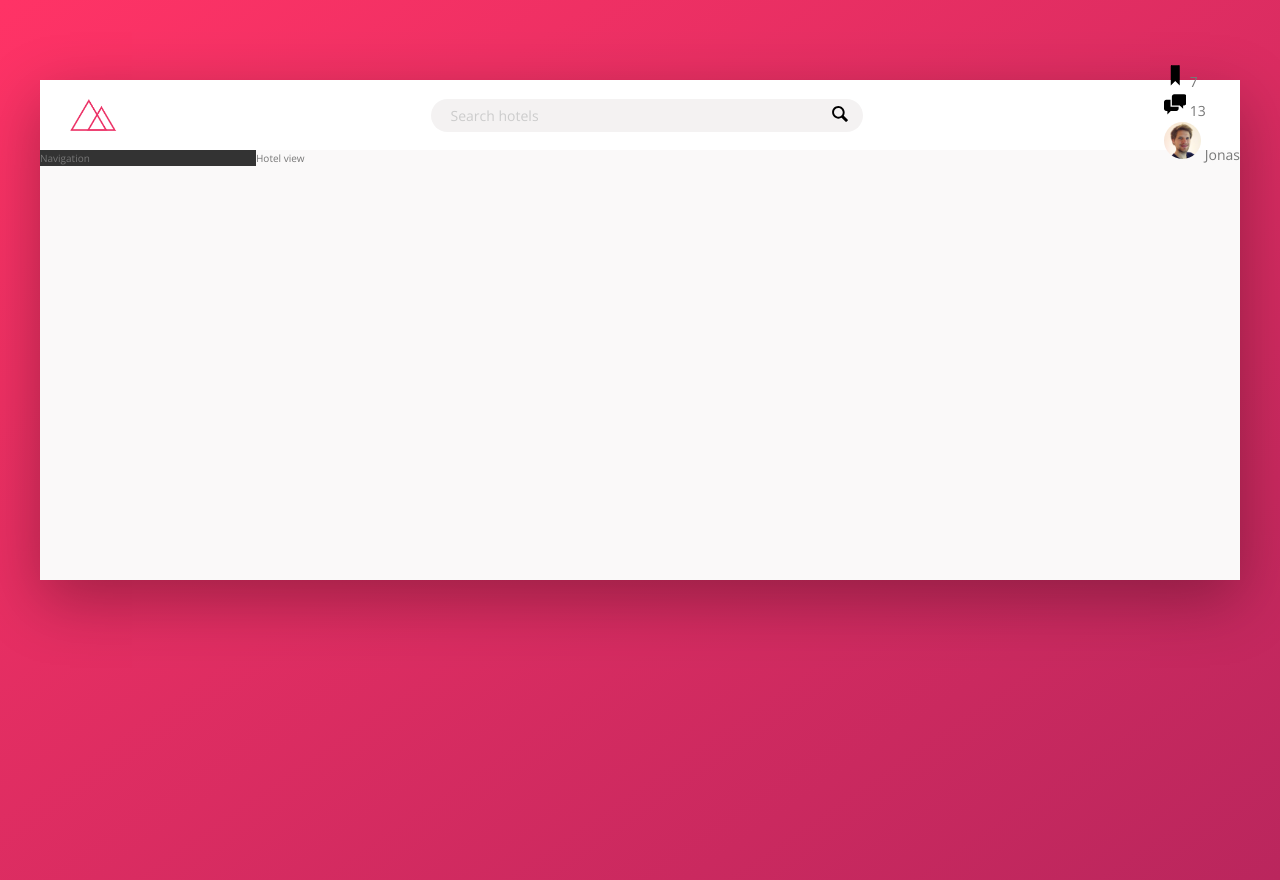
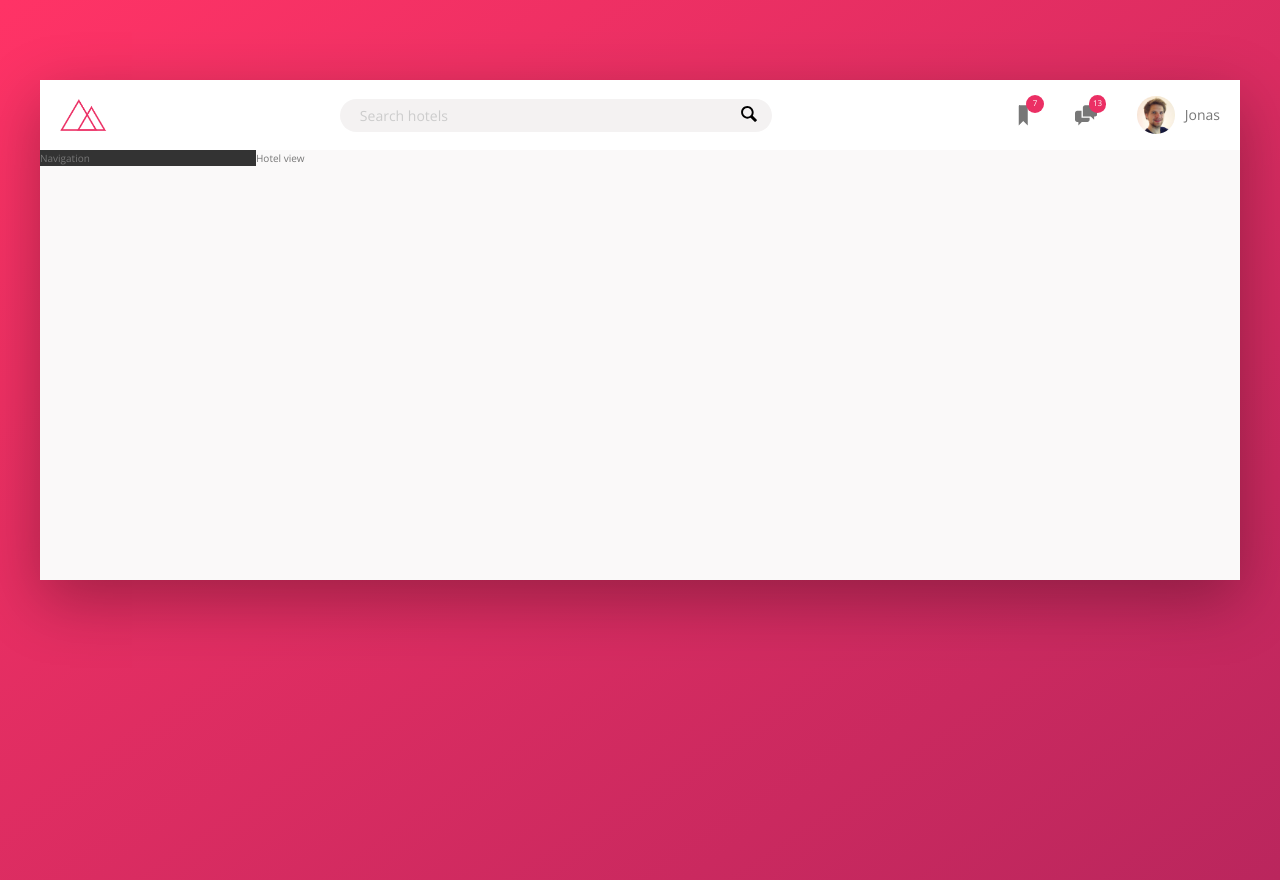
Before and after one commit to dcschmid/trillo, a website: page index.html in a window 1280 px wide. Drawn offline with nearby package versions, Linux system fonts and the light colour scheme; files that its build step writes are made by us from their sources.

Commit message:
Building the header, part 3

```diff
--- a/sass/_components.scss
+++ b/sass/_components.scss
@@ -1,7 +1,7 @@
 //Logo
 .logo {
   height: 3.25rem;
-  margin-left: 3rem;
+  margin-left: 2rem;
 }
 
 
@@ -31,8 +31,8 @@
     }
 
     &::-webkit-input-placeholder {
+      color: var(--color-grey-light-4);
       font-weight: 100;
-      color: var(--color-grey-light-4);
     }
 
   }
@@ -63,29 +63,50 @@
 
 
 .user-nav {
+  display: flex;
+  align-items: center;
+  align-self: stretch;
+
+  & > * {
+    display: flex;
+    align-items: center;
+    height: 100%;
+    padding: 0 2rem;
+    cursor: pointer;
+  }
+
+  & > *:hover {
+    background-color: var(--color-grey-light-2);
+  }
+
   &__icon-box {
-
+    position: relative;
   }
 
   &__icon {
     width: 2.25rem;
     height: 2.25rem;
+    fill: var(--color-grey-dark-2);
   }
 
   &__notification {
-
-  }
-
-  &__user {
-
+    position: absolute;
+    top: 1.5rem;
+    right: 1.1rem;
+    display: flex;
+    justify-content: center;
+    align-items: center;
+    width: 1.75rem;
+    height: 1.75rem;
+    color: #fff;
+    font-size: 0.8rem;
+    background-color: var(--color-primary);
+    border-radius: 100px;
   }
 
   &__user-photo {
     height: 3.75rem;
+    margin-right: 1rem;
     border-radius: 50%;
   }
-
-  &__user-name {
-
-  }
 }
```
